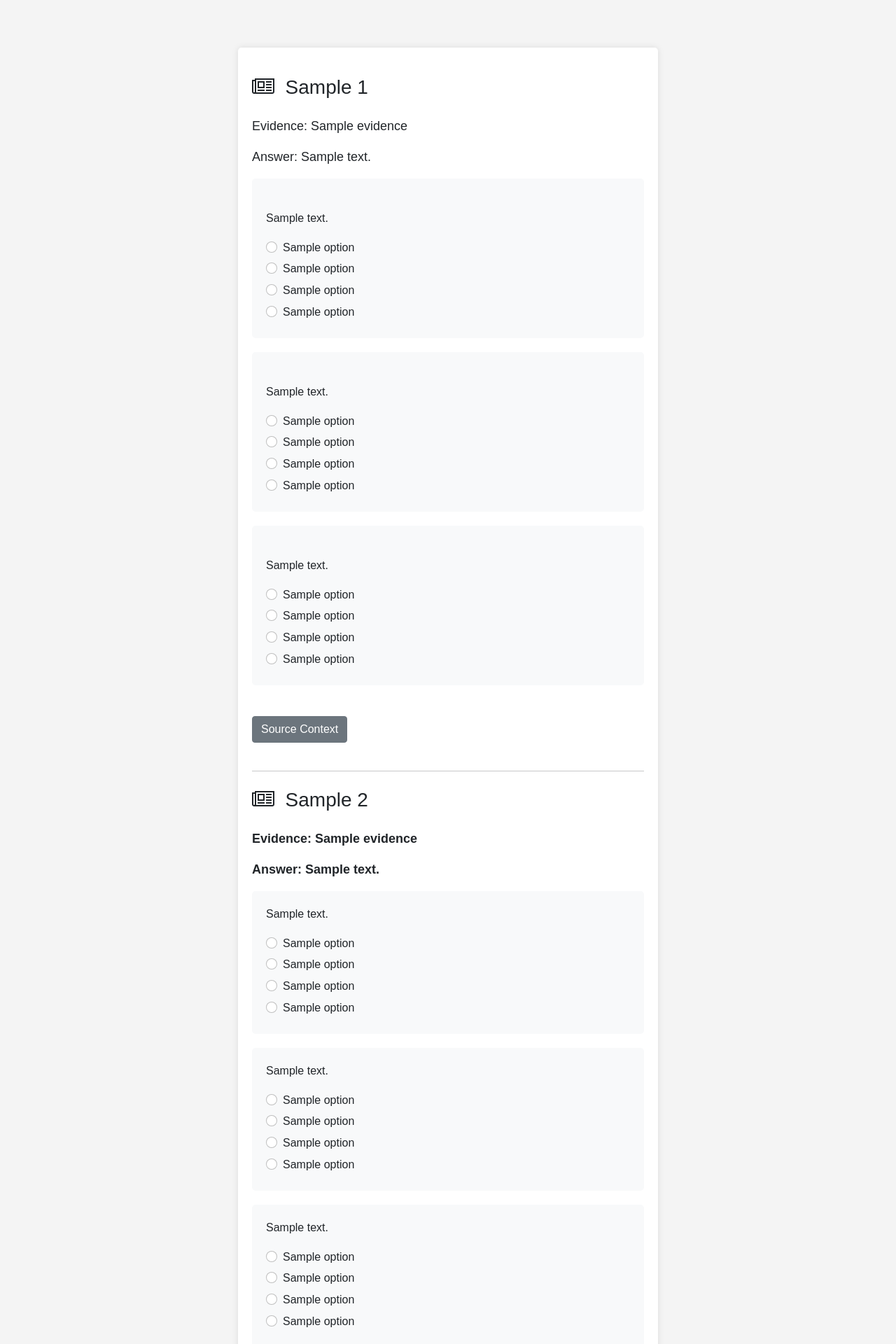
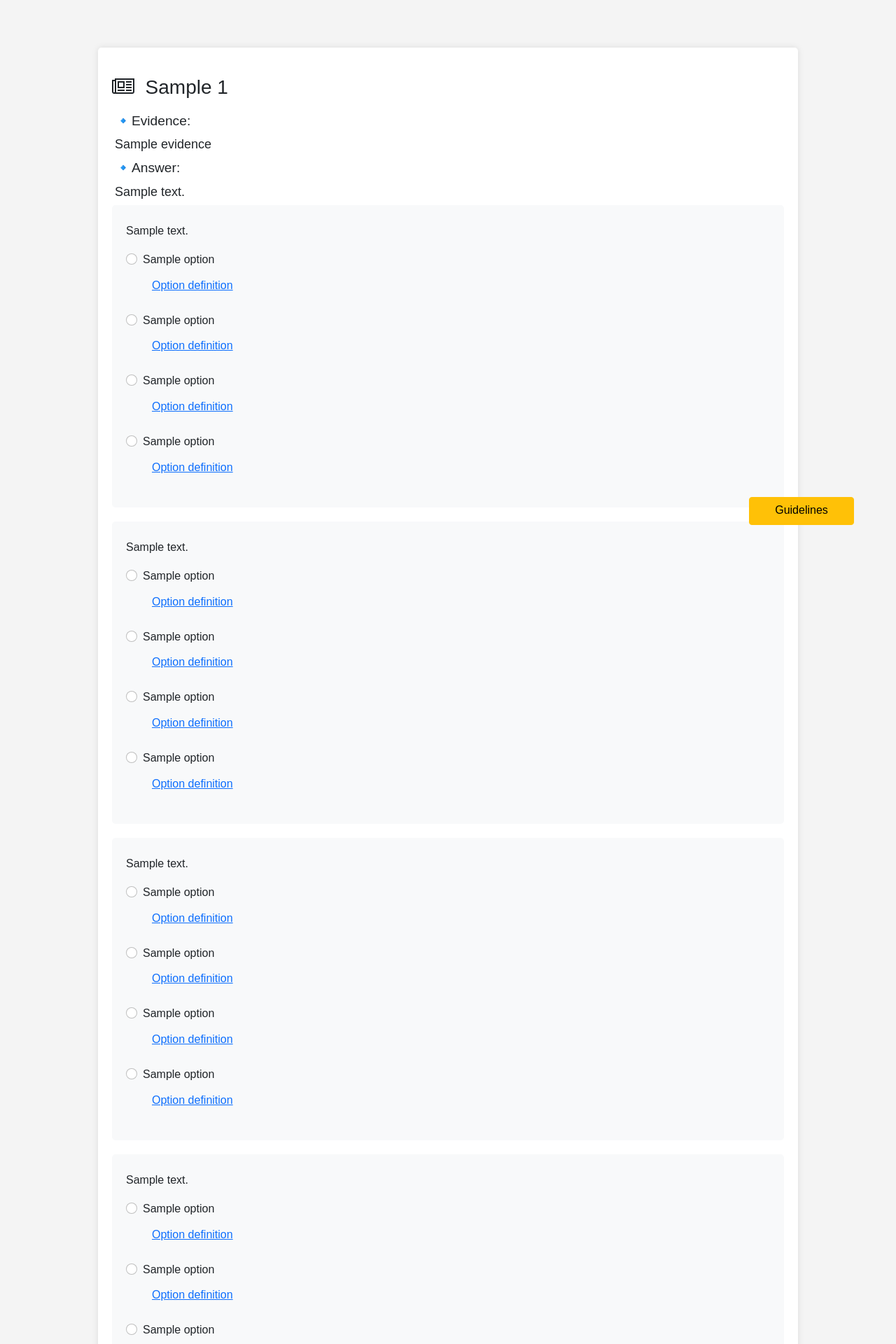
Before and after one commit to reiiwang/Flask-App, a Flask app: template templates/index.html in a window 1280 px wide. Shown: the top 1920 px of the page at 70% size. Run offline with Flask 3, Linux system fonts and the light colour scheme; the template is opened without the code that fills it: most values are stand-ins (such as "Sample title", 1, 10 or a date in 2020).

Commit message:
add:question

```diff
--- a/app.py
+++ b/app.py
@@ -53,8 +53,8 @@ def lastpage():
 def submit():
     if request.method == 'POST':
         responses = {}
-        for group in ['sample-1', 'sample-2']:
-            for i in range(1, 4):  # 假設每組有3個問題
+        for group in ['sample-1', 'sample-2', 'sample-3']:  # 假設有3組問題
+            for i in range(1, 5):  # 假設每組有3個問題
                 question_key = f'{group}-q{i}'
                 if question_key in request.form:
                     responses[question_key] = request.form[question_key]
--- a/static/css/styles.css
+++ b/static/css/styles.css
@@ -7,7 +7,7 @@ body {
 }
 
 .container {
-    max-width: 600px;
+    max-width: 1000px;
     margin: auto;
     background: white;
     padding: 20px;
@@ -25,7 +25,7 @@ form {
 }
 
 .question {
-    margin-bottom: 20px;
+    margin-bottom: 10px;
 }
 
 .options {
@@ -89,4 +89,24 @@ input[type="submit"]:hover {
 
 .bold-text {
     font-weight: bold;
+    font-size: 20px;
 }
+
+.fixed-bottom-right {
+    position: fixed;
+    align-items: center;
+    width: 150px;
+    height: 40px;
+    bottom: 90px;
+    right: 60px;
+    bottom: 50px;
+    z-index: 1030; /* Make sure it appears above other content */
+}
+
+.collapse.fixed-content {
+    position: fixed;
+    bottom: 100px; /* Adjust this to move the content above the button */
+    right: 60px;
+    width: 300px; /* Set a fixed width or adjust as needed */
+    z-index: 1029; /* Slightly below the button */
+}
--- a/templates/index.html
+++ b/templates/index.html
@@ -5,77 +5,81 @@
     <meta charset="UTF-8">
     <meta name="viewport" content="width=device-width, initial-scale=1.0">
     <title>Questionnaire</title>
-    <link  rel="stylesheet" href="https://cdn.jsdelivr.net/npm/bootstrap@5.1.3/dist/css/bootstrap.min.css">
-    <link rel="stylesheet" href="{{ url_for('static', filename='styles.css') }}">
+    <link rel="stylesheet" href="https://cdn.jsdelivr.net/npm/bootstrap@5.1.3/dist/css/bootstrap.min.css">
+    <link rel="stylesheet" href="{{ url_for('static', filename='css/styles.css') }}">
     <link rel="stylesheet" href="https://cdnjs.cloudflare.com/ajax/libs/font-awesome/4.7.0/css/font-awesome.min.css">
 </head>
+
 <body>
     <div class="container mt-5">
         <!-- <h1 class="mb-4">Questionnaire</h1> -->
         <form action="{{ url_for('submit') }}" method="post">
-            <!-- 第一個題組 -->
-            <h3 class="mb-4"><i class="fa fa-newspaper-o" aria-hidden="true"></i>&nbsp Sample 1</h3>
-            <p class="font-weight-bold" style="font-size:large">Evidence: {{ contexts[0].Evidence }} </p>
-            <p class="font-weight-bold" style="font-size:large;">Answer: {{ contexts[0].Answer }}</p>
-            {% for i in range(3) %}
+            {% for idx in range(3) %}
+            <h3 class="mb-3"><i class="fa fa-newspaper-o" aria-hidden="true"></i>&nbsp Sample {{ idx + 1 }}</h3>
+            <p class="font-weight-bold m-1" style="font-size: larger;">🔹Evidence: </p>
+            {% for evidence in contexts[idx].Evidence %}
+                <p class="font-weight-bold m-1" style="font-size: large;">{{ evidence }}</p>
+            {% endfor %}
+            <p class="font-weight-bold m-1" style="font-size: larger;">🔹Answer: </p>
+            <p class="font-weight-bold m-1" style="font-size: large;">{{ contexts[idx].Answer }}</p>
+            {% for i in range(4) %}
             <div class="form-group question">
-                <p class="font-weight-bold mt-4">{{ questions[i].text }}</p>
+                <p class="font-weight-bold mt-1">{{ questions[i].text }}</p>
                 {% for j in range(4) %}
                 <div class="form-check">
-                    <input class="form-check-input" type="radio" name="sample-1-q{{ i+1 }}"
-                        value="{{ questions[i].options[j] }}" id="group1_q{{ i+1 }}-option{{ j+1 }}" required>
-                    <label class="form-check-label" for="group1_q{{ i+1 }}-option{{ j+1 }}">
+                    <input class="form-check-input" type="radio" name="sample-{{ idx + 1 }}-q{{ i + 1 }}"
+                        value="{{ questions[i].options[j] }}" id="group{{ idx + 1 }}_q{{ i + 1 }}-option{{ j + 1 }}"
+                        required>
+                    <label class="form-check-label" for="group{{ idx + 1 }}_q{{ i + 1 }}-option{{ j + 1 }}">
                         {{ questions[i].options[j] }}
                     </label>
+                    <p class="d-inline-flex">
+                        <a class="btn btn-link" data-bs-toggle="collapse"
+                            href="#collapseOption{{ idx + 1 }}-{{ i + 1 }}-{{ j + 1 }}" role="button"
+                            aria-expanded="false" aria-controls="collapseOption{{ idx + 1 }}-{{ i + 1 }}-{{ j + 1 }}">
+                            Option definition
+                        </a>
+                    </p>
+                    <div class="collapse mb-1" id="collapseOption{{ idx + 1 }}-{{ i + 1 }}-{{ j + 1 }}">
+                        <div class="card card-body">
+                            {{ questions[i].options_note[j] }}
+                        </div>
+                    </div>
                 </div>
                 {% endfor %}
             </div>
             {% endfor %}
-            <p class="d-inline-flex gap-1 mt-4">
-                <a class="btn btn-secondary" data-bs-toggle="collapse" href="#collapseExample1" role="button"
-                    aria-expanded="false" aria-controls="collapseExample1">
+            <p class="d-inline-flex gap-1 m-2">
+                <a class="btn btn-secondary" data-bs-toggle="collapse" href="#collapseContext{{ idx + 1 }}"
+                    role="button" aria-expanded="false" aria-controls="collapseContext{{ idx + 1 }}">
                     Source Context
                 </a>
             </p>
-            <div class="collapse" id="collapseExample1">
+            <div class="collapse" id="collapseContext{{ idx + 1 }}">
                 <div class="card card-body">
                     Here is the material that you can refer to.
                 </div>
             </div>
             <hr class="my-4">
-            <!-- 第二個題組 -->
-            <h3 class="mb-4"><i class="fa fa-newspaper-o" aria-hidden="true"></i>&nbsp Sample 2</h3>
-            <p class="font-weight-bold bold-text" style="font-size:large;">Evidence: {{ contexts[1].Evidence }} </p>
-            <p class="font-weight-bold bold-text" style="font-size:large;">Answer: {{ contexts[1].Answer }}</p>
-            {% for i in range(3) %}
-            <div class="form-group question">
-                <p class="font-weight-bold">{{ questions[i].text }}</p>
-                {% for j in range(4) %}
-                <div class="form-check">
-                    <input class="form-check-input" type="radio" name="sample-2-q{{ i+1 }}"
-                        value="{{ questions[i].options[j] }}" id="group2_q{{ i+1 }}-option{{ j+1 }}" required>
-                    <label class="form-check-label" for="group2_q{{ i+1 }}-option{{ j+1 }}">
-                        {{ questions[i].options[j] }}
-                    </label>
-                </div>
-                {% endfor %}
-            </div>
             {% endfor %}
-            <p class="d-inline-flex gap-1 mt-4">
-                <a class="btn btn-secondary" data-bs-toggle="collapse" href="#collapseExample" role="button"
-                    aria-expanded="false" aria-controls="collapseExample">
-                    Source Context
-                </a>
-            </p>
-            <div class="collapse" id="collapseExample">
-                <div class="card card-body">
-                    Here is the material that you can refer to.
-                </div>
-            </div>
-            <hr class="my-4">
-            <button type="submit" class="btn btn-primary" style="margin-bottom: 50px;">&nbsp&nbsp Submit ! &nbsp&nbsp</button>
+            <button type="submit" class="btn btn-primary" style="margin-bottom: 50px;">&nbsp&nbsp Submit !
+                &nbsp&nbsp</button>
         </form>
     </div>
+
+    <!-- Fixed collapse button in the bottom-right corner -->
+    <p class="d-inline-flex gap-1">
+        <a class="btn btn-warning fixed-bottom-right m-6" data-bs-toggle="collapse" href="#fixedCollapse" role="button"
+            aria-expanded="false" aria-controls="fixedCollapse">
+            Guidelines
+        </a>
+    </p>
+    <div class="collapse fixed-content mb-2" id="fixedCollapse">
+        <div class="card card-body">
+            This is the fixed collapse content.
+        </div>
+    </div>
+
     <script src="https://cdn.jsdelivr.net/npm/bootstrap@5.1.3/dist/js/bootstrap.bundle.min.js"></script>
 </body>
 
```
Also changed, not shown: data/question.py (+41 -14 lines), templates/lastpage.html (+5 -15 lines), static/carpoo.gif (added), static/cat.gif (added), static/sheep.gif (added).
